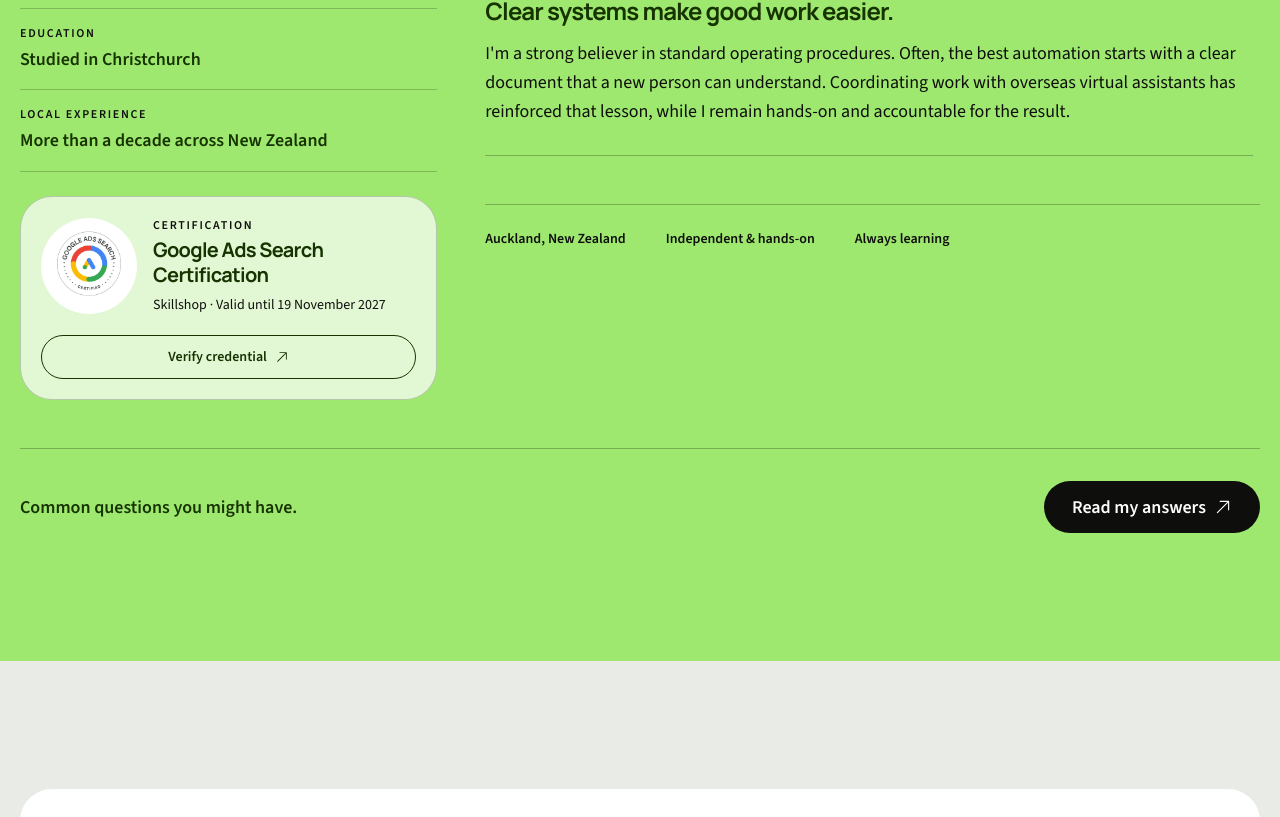
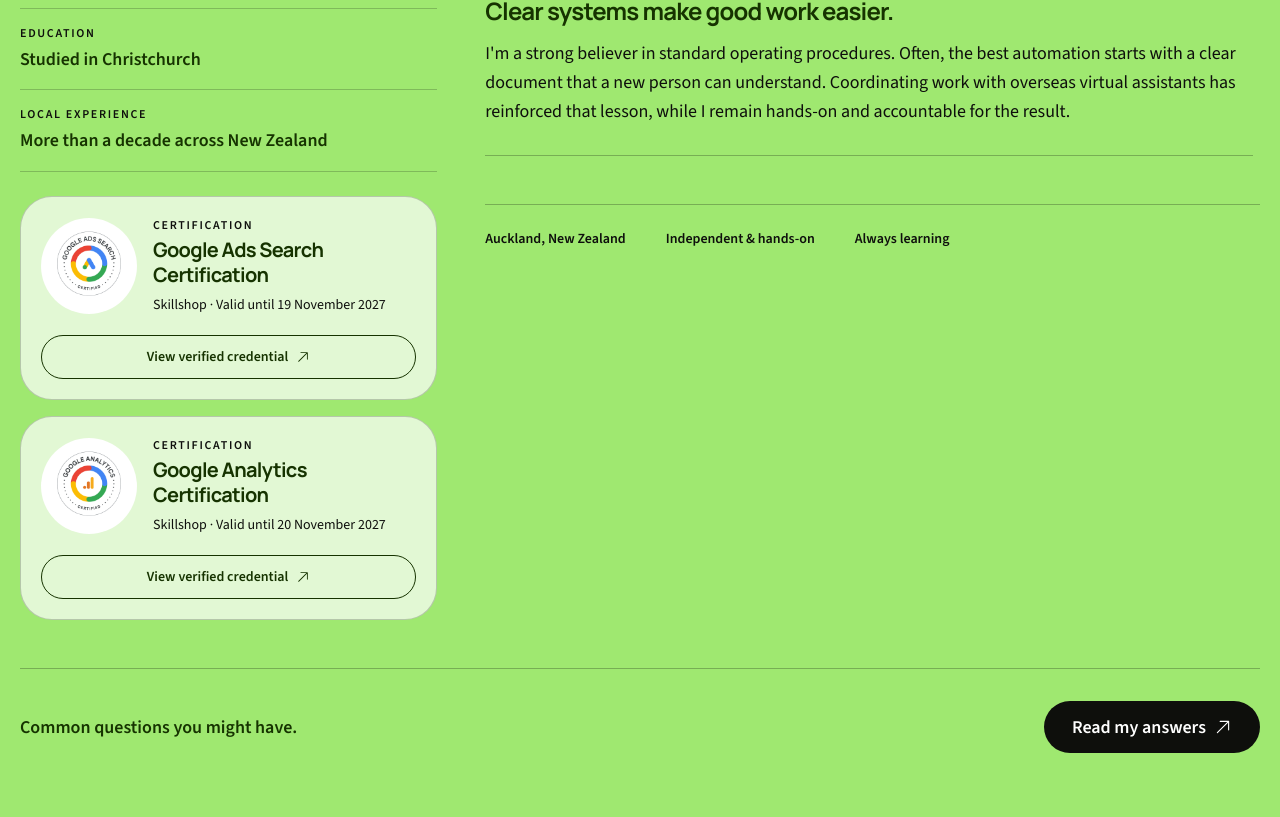
Before and after one commit to taranveerultra-bot/Tara-cv, a Next.js app: page / in a window 1280 px wide. Shown: the part 6123-6940 px from the top of the page. Built offline with nearby package versions, Linux system fonts and the light colour scheme.

Commit message:
Add Analytics certification and new portrait

```diff
--- a/src/components/PortfolioSections.tsx
+++ b/src/components/PortfolioSections.tsx
@@ -8,6 +8,23 @@ import Icon from "./Icon";
 import Section from "./Section";
 import { services } from "@/data/services";
 import ProjectsCarousel from "./ProjectsCarousel";
+
+const certifications = [
+    {
+        title: "Google Ads Search Certification",
+        badge: "/images/google-ads-search-certified.png",
+        badgeAlt: "Google Ads Search Certified badge",
+        validUntil: "19 November 2027",
+        credentialUrl: "https://skillshop.credential.net/e5e90a98-3c4b-4a10-b481-b19713b00d52",
+    },
+    {
+        title: "Google Analytics Certification",
+        badge: "/images/google-analytics-certified.png",
+        badgeAlt: "Google Analytics Certified badge",
+        validUntil: "20 November 2027",
+        credentialUrl: "https://skillshop.credential.net/807c8ed7-4da4-4960-aac6-e001e9344d5c",
+    },
+];
 
 export const ProjectsSection = () => (
     <div className="bg-white">
@@ -171,7 +188,7 @@ export const AboutSection = () => (
                     </p>
                     <div className="relative mt-7 aspect-[4/5] max-w-md overflow-hidden rounded-[2rem] bg-white">
                         <Image
-                            src="/images/taran-portrait.jpg"
+                            src="/images/taran-portrait.png"
                             alt="Portrait of Taran"
                             fill
                             sizes="(min-width: 1024px) 35vw, 100vw"
@@ -194,11 +211,16 @@ export const AboutSection = () => (
                             </dd>
                         </div>
                     </dl>
-                    <div className="mt-6 max-w-md rounded-[2rem] border border-black/20 bg-white/70 p-5">
+                    <div className="mt-6 max-w-md space-y-4">
+                        {certifications.map((certification) => (
+                            <article
+                                key={certification.title}
+                                className="rounded-[2rem] border border-black/20 bg-white/70 p-5"
+                            >
                                 <div className="flex items-center gap-4">
                                     <Image
-                                src="/images/google-ads-search-certified.png"
-                                alt="Google Ads Search Certified badge"
+                                        src={certification.badge}
+                                        alt={certification.badgeAlt}
                                         width={104}
                                         height={104}
                                         className="h-24 w-24 shrink-0 rounded-full"
@@ -208,22 +230,24 @@ export const AboutSection = () => (
                                             Certification
                                         </p>
                                         <h3 className="mt-1 text-xl font-bold leading-tight text-secondary">
-                                    Google Ads Search Certification
+                                            {certification.title}
                                         </h3>
                                         <p className="mt-2 text-sm text-secondary/75">
-                                    Skillshop · Valid until 19 November 2027
+                                            Skillshop · Valid until {certification.validUntil}
                                         </p>
                                     </div>
                                 </div>
                                 <Link
-                            href="https://skillshop.credential.net/e5e90a98-3c4b-4a10-b481-b19713b00d52"
+                                    href={certification.credentialUrl}
                                     target="_blank"
                                     rel="nofollow noopener noreferrer"
                                     className="mt-5 inline-flex min-h-11 w-full items-center justify-center gap-2 rounded-full border border-secondary px-5 py-2.5 text-sm font-semibold text-secondary transition hover:bg-secondary hover:text-white"
                                 >
-                            Verify credential
+                                    View verified credential
                                     <HiArrowUpRight aria-hidden="true" />
                                 </Link>
+                            </article>
+                        ))}
                     </div>
                 </div>
                 <div>
```
Also changed, not shown: public/images/google-analytics-certified.png (added), public/images/taran-portrait.png (added). Lines whose indentation alone changed are shown as unchanged.
